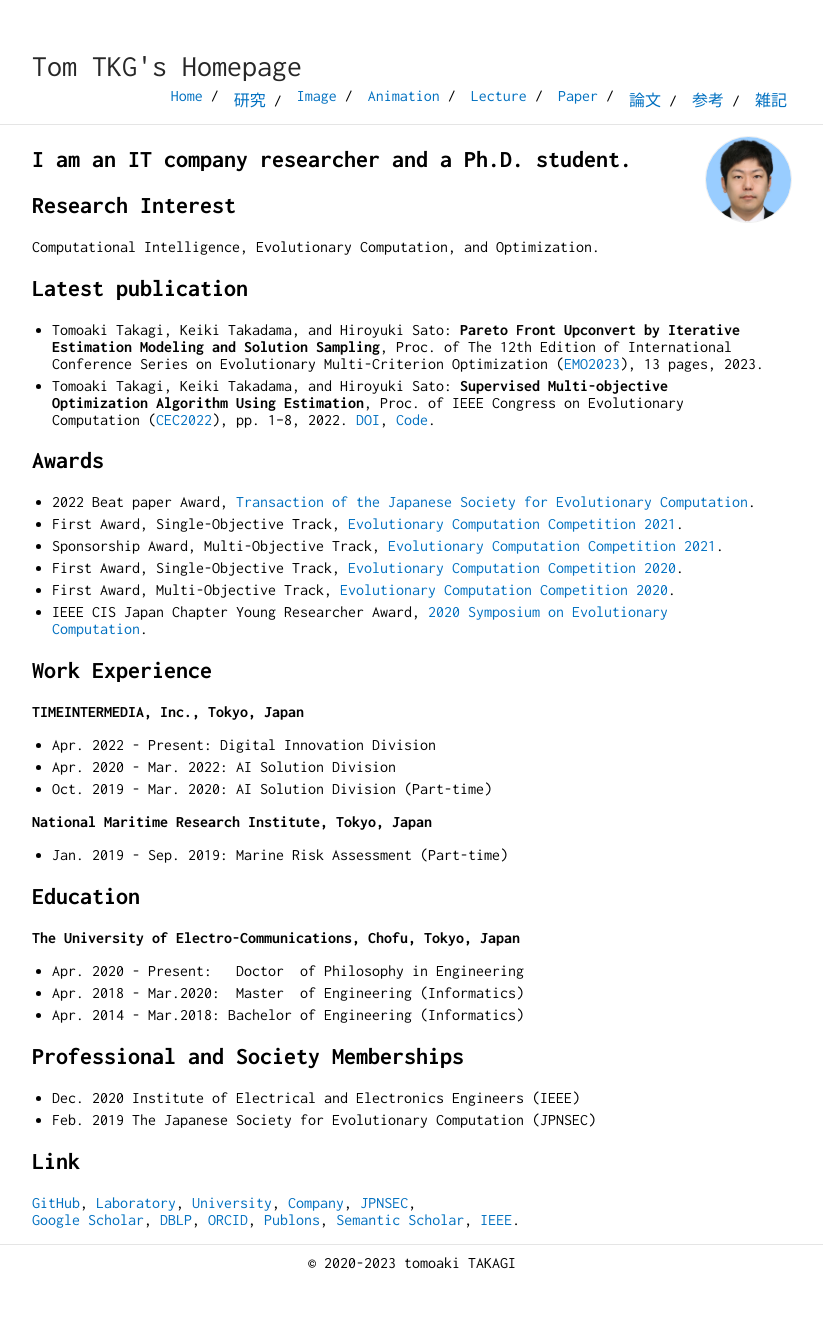
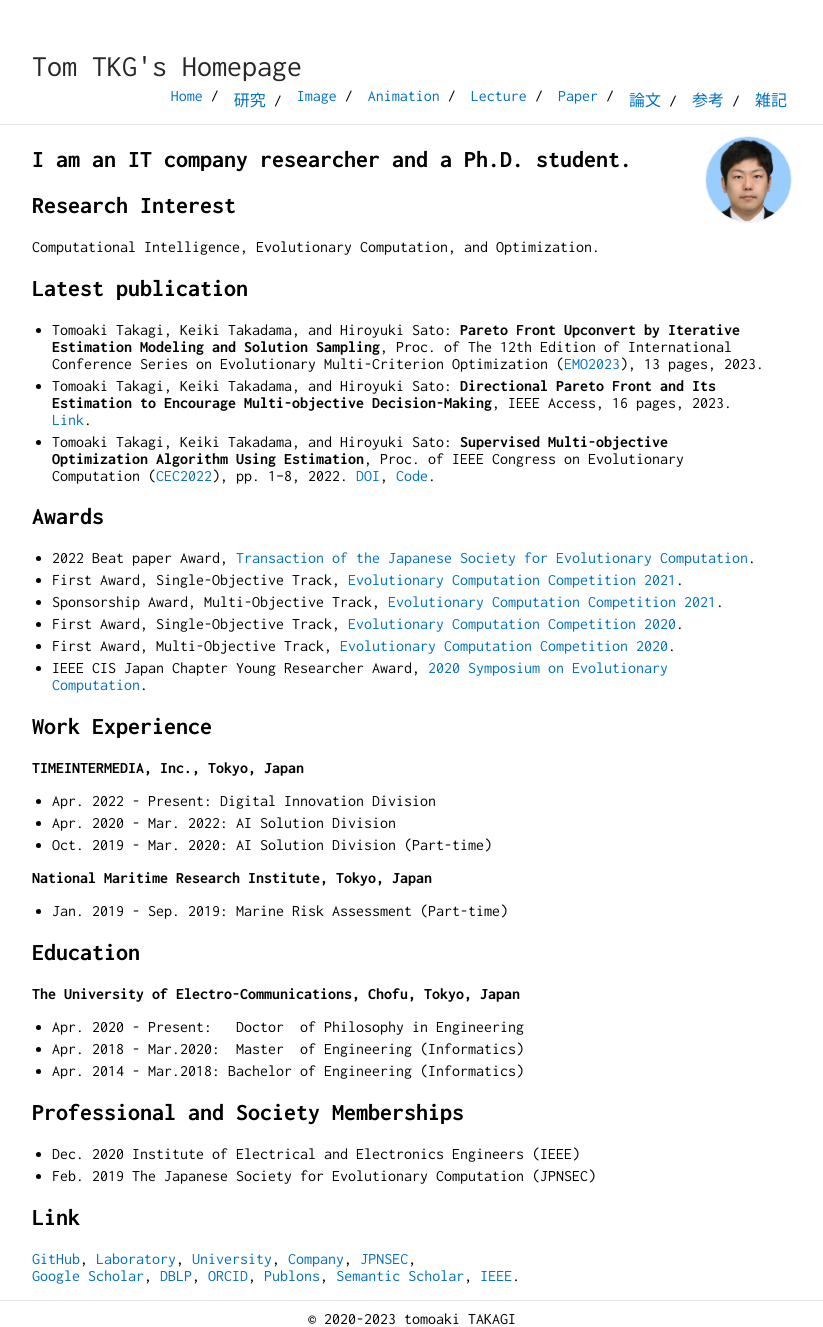
Before and after one commit to tomtkg/tomtkg.github.io, a Jekyll site: the page built from index.md, in a window 1280 px wide. Shown: the whole page, without its empty margins (228-1051 px from the left). Built offline with Jekyll 4.4.1, drawn with Linux system fonts in a browser that asks for light colours; before the commit the page ends 1271 px from its top, so only the background shows below that.

Commit message:
Update index.md

```diff
--- a/index.md
+++ b/index.md
@@ -14,6 +14,7 @@ Computational Intelligence, Evolutionary Computation, and Optimization.
 
 ## Latest publication
 * Tomoaki Takagi, Keiki Takadama, and Hiroyuki Sato: **Pareto Front Upconvert by Iterative Estimation Modeling and Solution Sampling**, Proc. of The 12th Edition of International Conference Series on Evolutionary Multi-Criterion Optimization ([EMO2023](https://emo2023.liacs.leidenuniv.nl){:target="_blank"}), 13 pages, 2023.
+* Tomoaki Takagi, Keiki Takadama, and Hiroyuki Sato: **Directional Pareto Front and Its Estimation to Encourage Multi-objective Decision-Making**, IEEE Access, 16 pages, 2023. [Link](https://ieeexplore.ieee.org/abstract/document/10056154){:target="_blank"}.
 * Tomoaki Takagi, Keiki Takadama, and Hiroyuki Sato: **Supervised Multi-objective Optimization Algorithm Using Estimation**, Proc. of IEEE Congress on Evolutionary Computation ([CEC2022](https://wcci2022.org){:target="_blank"}), pp. 1--8, 2022. [DOI](https://doi.org/10.1109/CEC55065.2022.9870375){:target="_blank"}, [Code](https://github.com/tomtkg/SMOA){:target="_blank"}.
 
 ## Awards
```
